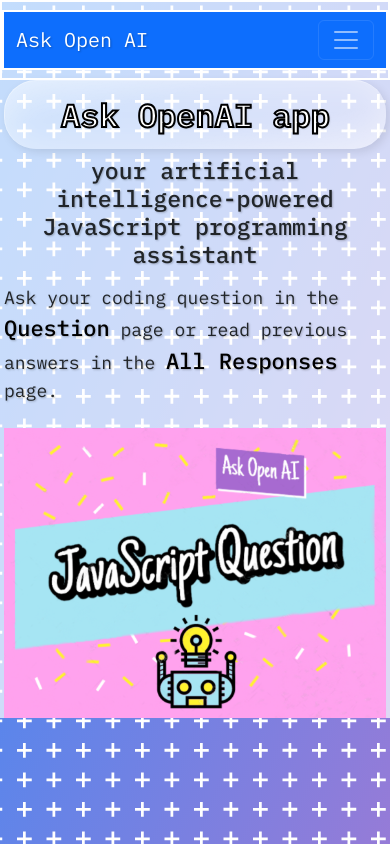
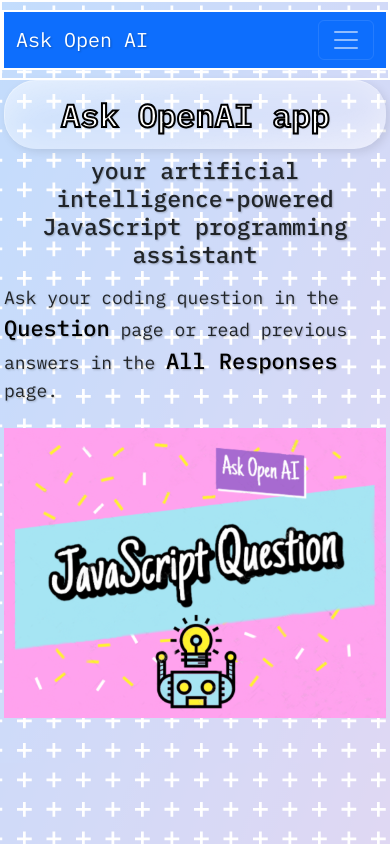
Before and after one commit to N-Zubko/OpenAI-assistant, a React (Create React App) app in the folder client/: page / in a window 390 px wide. Built offline with nearby package versions, Linux system fonts and the light colour scheme.

Commit message:
change width and height of app container

```diff
--- a/client/src/App.css
+++ b/client/src/App.css
@@ -1,14 +1,19 @@
 @import url('https://fonts.googleapis.com/css2?family=IBM+Plex+Mono:wght@300;400;500;600&display=swap');
 
 .app-container {
-  max-width: 600px;
-  min-width: 100%;
-  max-height: 1200px;
-  min-height: 500px;
+  width: 40rem;
+  height: 100vh;
   background: rgba(255, 255, 255, 0.7);
   font-size: 20px;
   font-family: 'IBM Plex Mono', monospace;
   font-size: 18px;
+}
+
+@media only screen and (max-width: 600px) {
+  .app-container {
+    width: 100%;
+    height: 100vh;
+  }
 }
 
 .heading {
```
